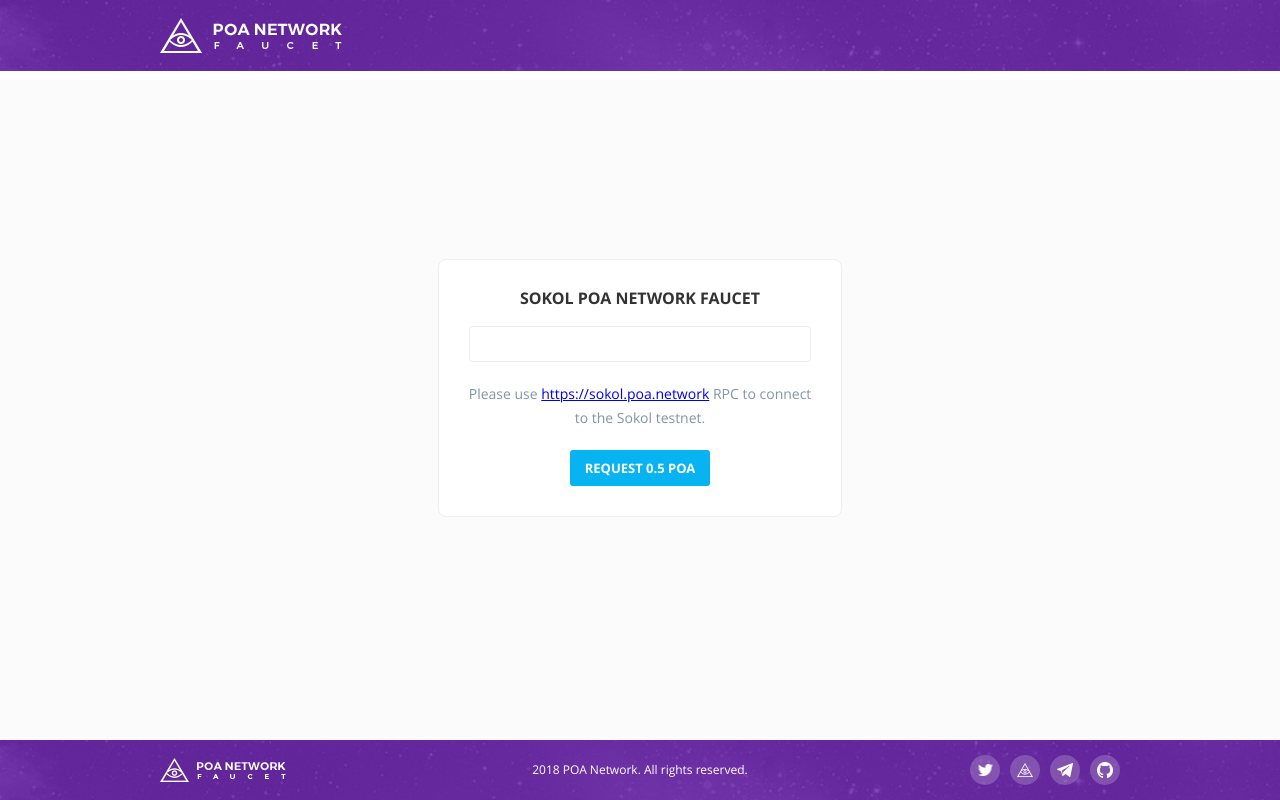
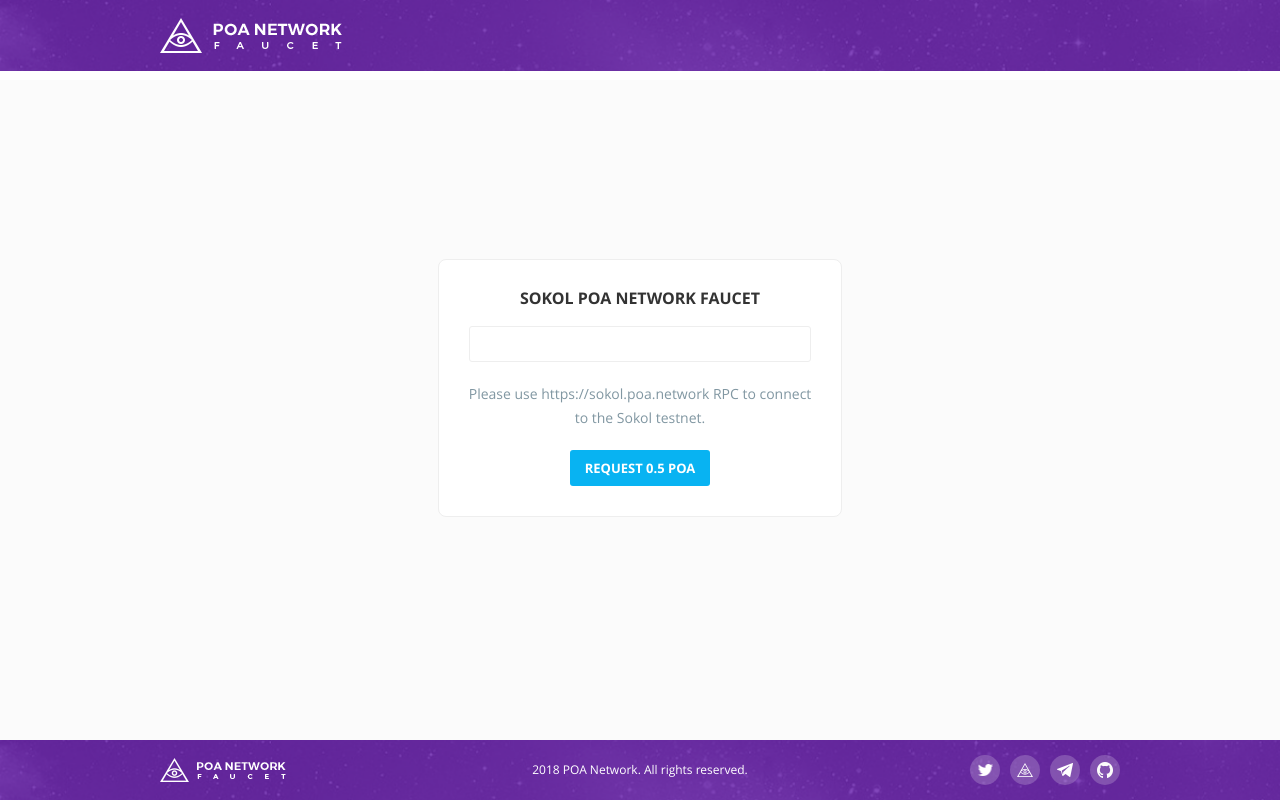
Before and after one commit to poanetwork/poa-faucet, a website: page public/index.html in a window 1280 px wide. Drawn offline with Linux system fonts and the light colour scheme; files that its build step writes are made by us from their sources.

Commit message:
Remove link to RPC endpoint

```diff
--- a/public/index.html
+++ b/public/index.html
@@ -22,7 +22,7 @@
           <h1>Sokol POA Network faucet</h1>
             <input type="text" id="receiver" name="receiver" />
             <h2>
-              Please use <a href="https://sokol.poa.network">https://sokol.poa.network</a> RPC to connect<br>
+              Please use https://sokol.poa.network RPC to connect<br>
               to the Sokol testnet.
             </h2>
             <button type="submit" id="requestTokens" class="request-tokens-button">Request 0.5 POA</button>
```
